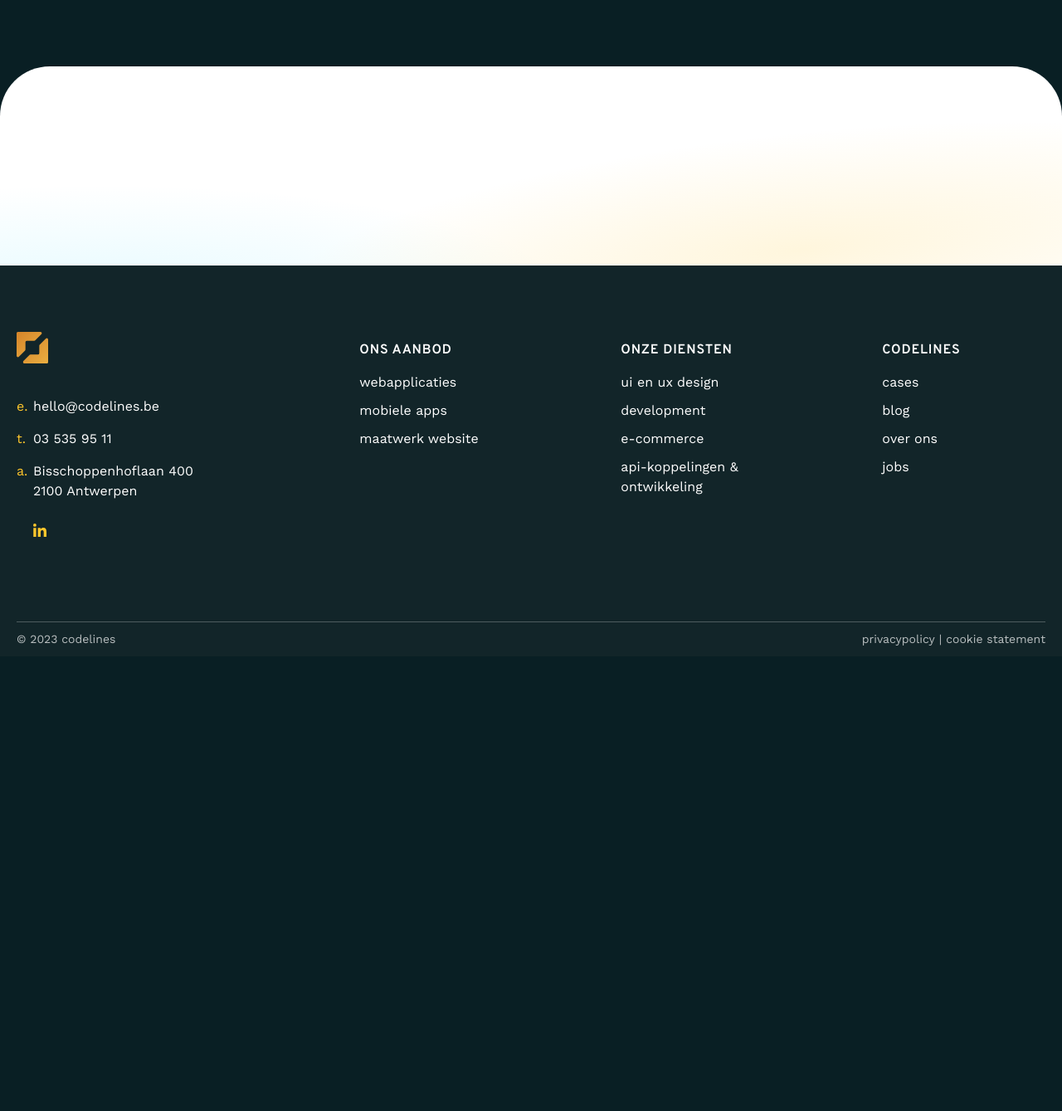
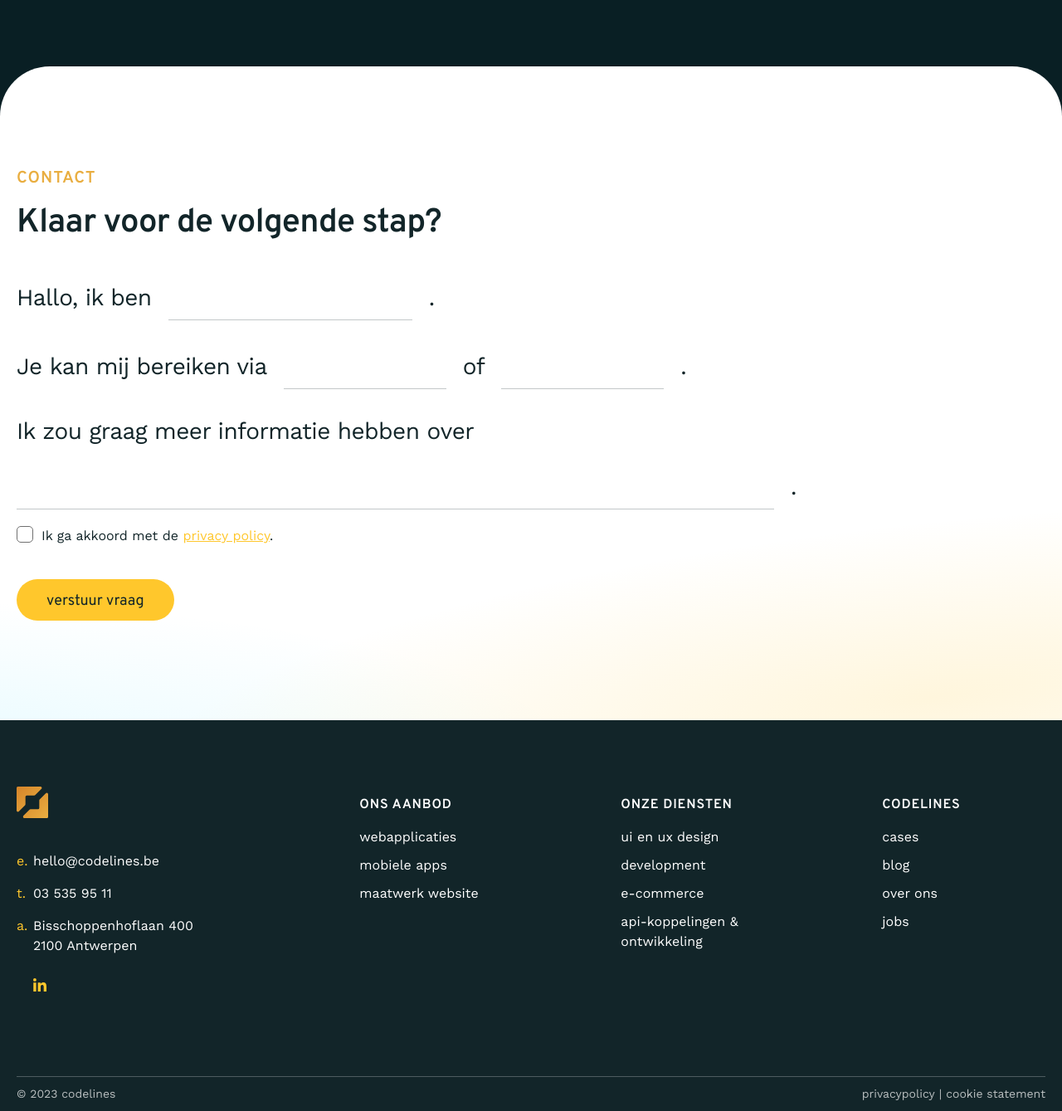
Before and after one commit to artemkazakov947/be.codelines, a Django app: template templates/website/service_list.html in a window 1280 px wide. Shown: the part 2098-3437 px from the top of the page at 83% size. Before the commit the page ends 2876 px from the top, so only its background shows below. Run offline with Django 4.2, Linux system fonts and the light colour scheme; the template is opened without the code that fills it: values that come from a table or form of the project are taken from there, others are empty; tables that the repository leaves empty hold one stand-in row (values such as "Sample post"); form fields are guessed from the names that the template uses; parts of the project's set-up code (start-up, migrations or seed data) failed here and were passed over.

Commit message:
Created RequestFromUserForm and template for this form in includes

```diff
--- a/templates/base.html
+++ b/templates/base.html
@@ -19,7 +19,6 @@
                 <main>
                     {% block content %}{% endblock %}
                     {% block pagination %} {% include "includes/pagination.html" %} {% endblock %}
-                    {% block contact_section %}{% endblock %}
                 </main>
                 <footer id="footer-page">
                     {% include "includes/footer.html" %}
--- /dev/null
+++ b/templates/includes/contact-section.html
@@ -0,0 +1,54 @@
+<div class="container">
+    <div class="contact-section__inner">
+        <div class="contact-section__header">
+            <h3 class="subtitle">Contact</h3>
+            <h2>Klaar voor de volgende stap?</h2>
+        </div>
+        <div class="contact-section__form contact-form">
+            <form action="{% url 'website:request-from-user' %}" method="post">
+
+                <div class="form-row">
+                    <label for="formfield-1">Hallo, ik ben</label>
+                    <div class="form-row__field form-row__name">
+                        {% csrf_token %}
+                        {{ form.full_name }}
+                    </div>
+                    <span class="dot">.</span>
+                </div>
+
+                <div class="form-row">
+                    <label for="formfield-2">Je kan mij bereiken via</label>
+                    <div class="form-row__field form-row__mail">
+                        {% csrf_token %}
+                        {{ form.email }}
+                    </div>
+                    <label for="formfield-3">of</label>
+                    <div class="form-row__field form-row__tel">
+                        {% csrf_token %}
+                        {{ form.phone_number }}
+                    </div>
+                    <span class="dot">.</span>
+                </div>
+
+                <div class="form-row">
+                    <label for="formfield-4">Ik zou graag meer informatie hebben over </label>
+                    <div class="form-row__field form-row__msg">
+                        {% csrf_token %}
+                        {{ form.question }}
+                    </div>
+                    <span class="dot">.</span>
+                </div>
+
+                <div class="form-row-privacy">
+                    <input type="checkbox" name="privacy" id="formfield-5" value="" required="">
+                    <label for="formfield-5">Ik ga akkoord met de <a href="#">privacy policy</a>.</label>
+                </div>
+
+                <div class="form-row-submit">
+                    <button type="submit" class="btn">verstuur vraag</button>
+                </div>
+
+            </form>
+        </div>
+    </div>
+</div>
--- a/templates/website/post_list.html
+++ b/templates/website/post_list.html
@@ -43,7 +43,7 @@
                                     <label for="subscribe-mail">Ja! Schrijf mij in op</label>
                                     <div class="form-row__field form-row__mail">
                                         {% csrf_token %}
-                                        {{ form.email }}
+                                        {{ form_email.email }}
                                     </div>
                                     <span class="dot">.</span>
                                     <button type="submit" aria-label="submit" class="btn --btn-arrow"></button>
@@ -83,7 +83,7 @@
             </section>
 
             <section class="contact-section bg-bottom">
-                <?php include '_includes/contact-section.html';?>
+                {% include "includes/contact-section.html" %}
             </section>
 
 {% endblock %}
--- a/templates/website/service_list.html
+++ b/templates/website/service_list.html
@@ -86,6 +86,6 @@
             </section>
 
             <section class="contact-section bg-bottom">
-                <?php include '_includes/contact-section.html';?>
+                {% include "includes/contact-section.html" %}
             </section>
 {% endblock %}
```
Also changed, not shown: apps/website/forms.py (+21 -3 lines).
